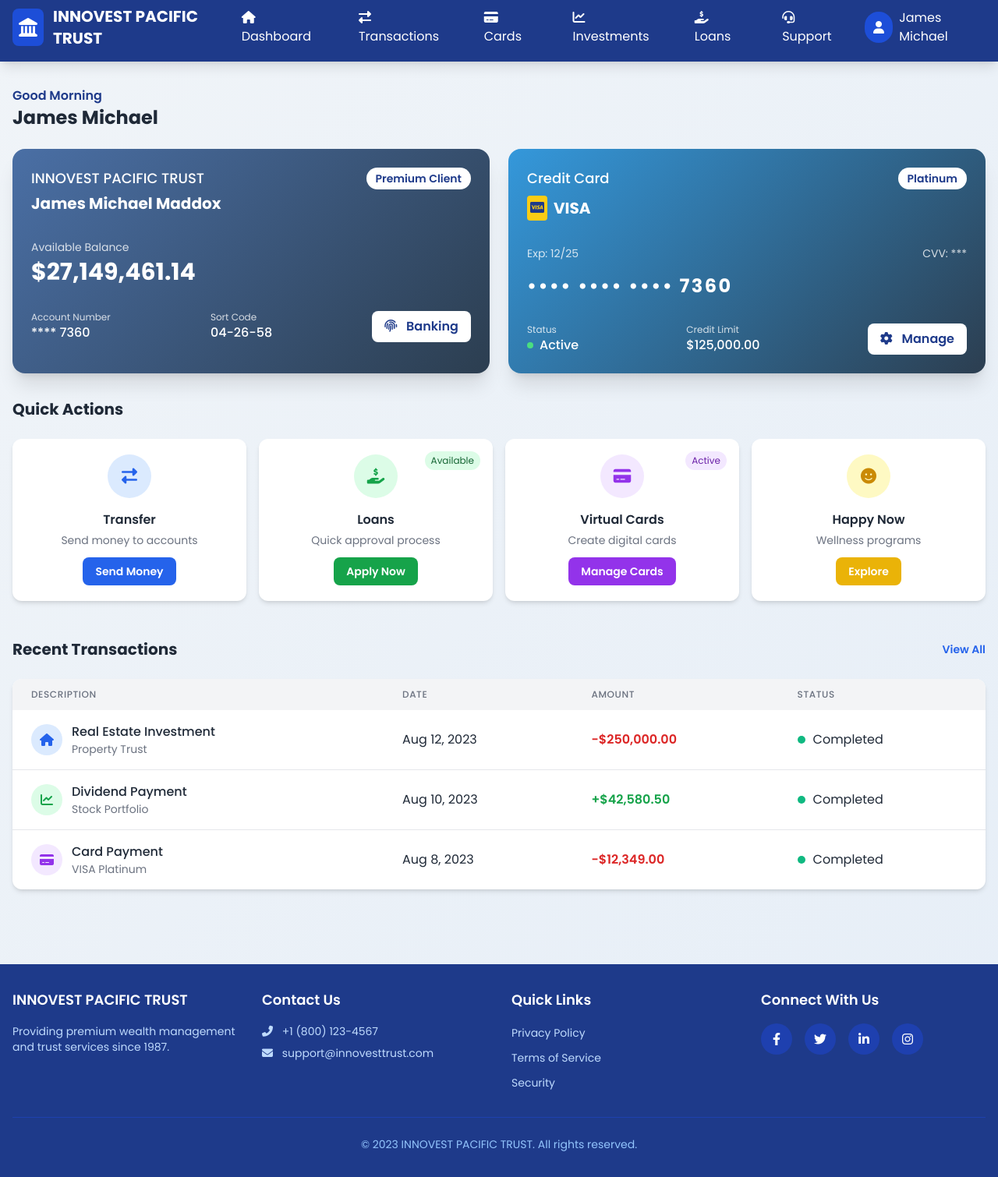
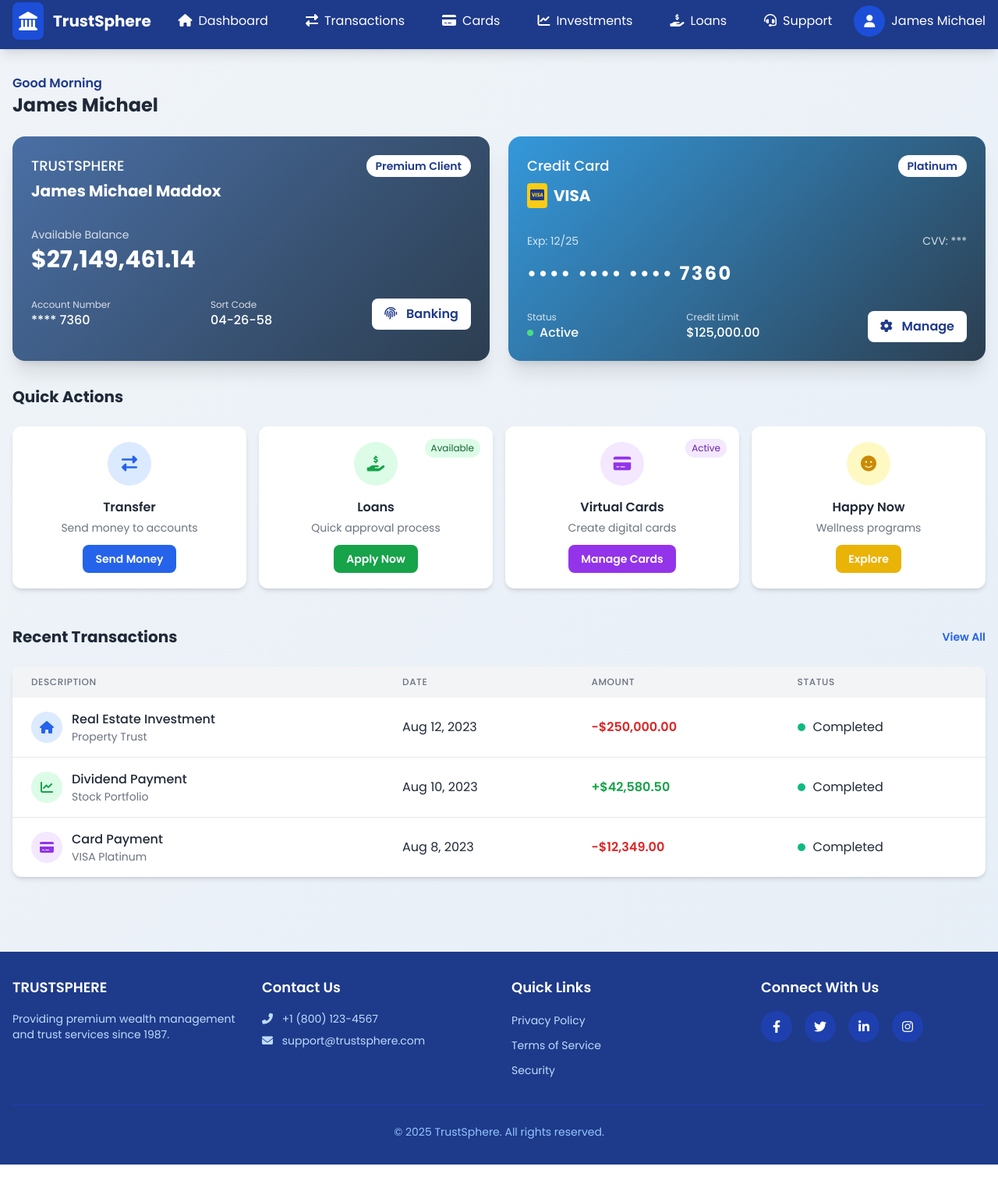
Before and after one commit to patrick-codes/trust_site, a plain HTML site: page index.html in a window 1280 px wide. Shown: the part 9-1519 px from the top of the page at 78% size. Drawn offline with nearby package versions, Linux system fonts and the light colour scheme.

Commit message:
minor fixes

```diff
--- a/index.html
+++ b/index.html
@@ -4,7 +4,7 @@
 <head>
     <meta charset="UTF-8">
     <meta name="viewport" content="width=device-width, initial-scale=1.0">
-    <title>INNOVEST PACIFIC TRUST</title>
+    <title>TrustSphere</title>
     <script src="https://cdn.tailwindcss.com"></script>
     <link rel="stylesheet" href="https://cdnjs.cloudflare.com/ajax/libs/font-awesome/6.4.0/css/all.min.css">
     <style>
@@ -102,7 +102,7 @@
                 <div class="bg-blue-700 p-2 rounded-lg mr-3">
                     <i class="fas fa-landmark text-2xl"></i>
                 </div>
-                <h1 class="text-xl font-bold">INNOVEST PACIFIC TRUST</h1>
+                <h1 class="text-xl font-bold">TrustSphere</h1>
             </div>
 
             <div class="flex items-center space-x-4">
@@ -142,7 +142,7 @@
             <div class="card-gradient rounded-2xl p-6 text-white shadow-xl">
                 <div class="flex justify-between items-start mb-8">
                     <div>
-                        <h3 class="text-lg font-medium">INNOVEST PACIFIC TRUST</h3>
+                        <h3 class="text-lg font-medium">TRUSTSPHERE</h3>
                         <h2 class="text-xl font-bold mt-1">James Michael Maddox</h2>
                     </div>
                     <div class="bg-white text-blue-900 px-3 py-1 rounded-full text-sm font-semibold">
@@ -1384,14 +1384,14 @@
         <div class="container mx-auto px-4">
             <div class="grid grid-cols-1 md:grid-cols-2 lg:grid-cols-4 gap-8">
                 <div>
-                    <h3 class="text-lg font-semibold mb-4">INNOVEST PACIFIC TRUST</h3>
+                    <h3 class="text-lg font-semibold mb-4">TRUSTSPHERE</h3>
                     <p class="text-sm text-blue-200">Providing premium wealth management and trust services since 1987.
                     </p>
                 </div>
                 <div>
                     <h3 class="text-lg font-semibold mb-4">Contact Us</h3>
                     <p class="text-sm text-blue-200"><i class="fas fa-phone-alt mr-2"></i> +1 (800) 123-4567</p>
-                    <p class="text-sm text-blue-200 mt-2"><i class="fas fa-envelope mr-2"></i> support@innovesttrust.com
+                    <p class="text-sm text-blue-200 mt-2"><i class="fas fa-envelope mr-2"></i> support@trustsphere.com
                     </p>
                 </div>
                 <div>
@@ -1421,7 +1421,7 @@
                 </div>
             </div>
             <div class="border-t border-blue-800 mt-8 pt-6 text-sm text-blue-300 text-center">
-                <p>© 2023 INNOVEST PACIFIC TRUST. All rights reserved.</p>
+                <p>© 2025 TrustSphere. All rights reserved.</p>
             </div>
         </div>
     </footer>
```
